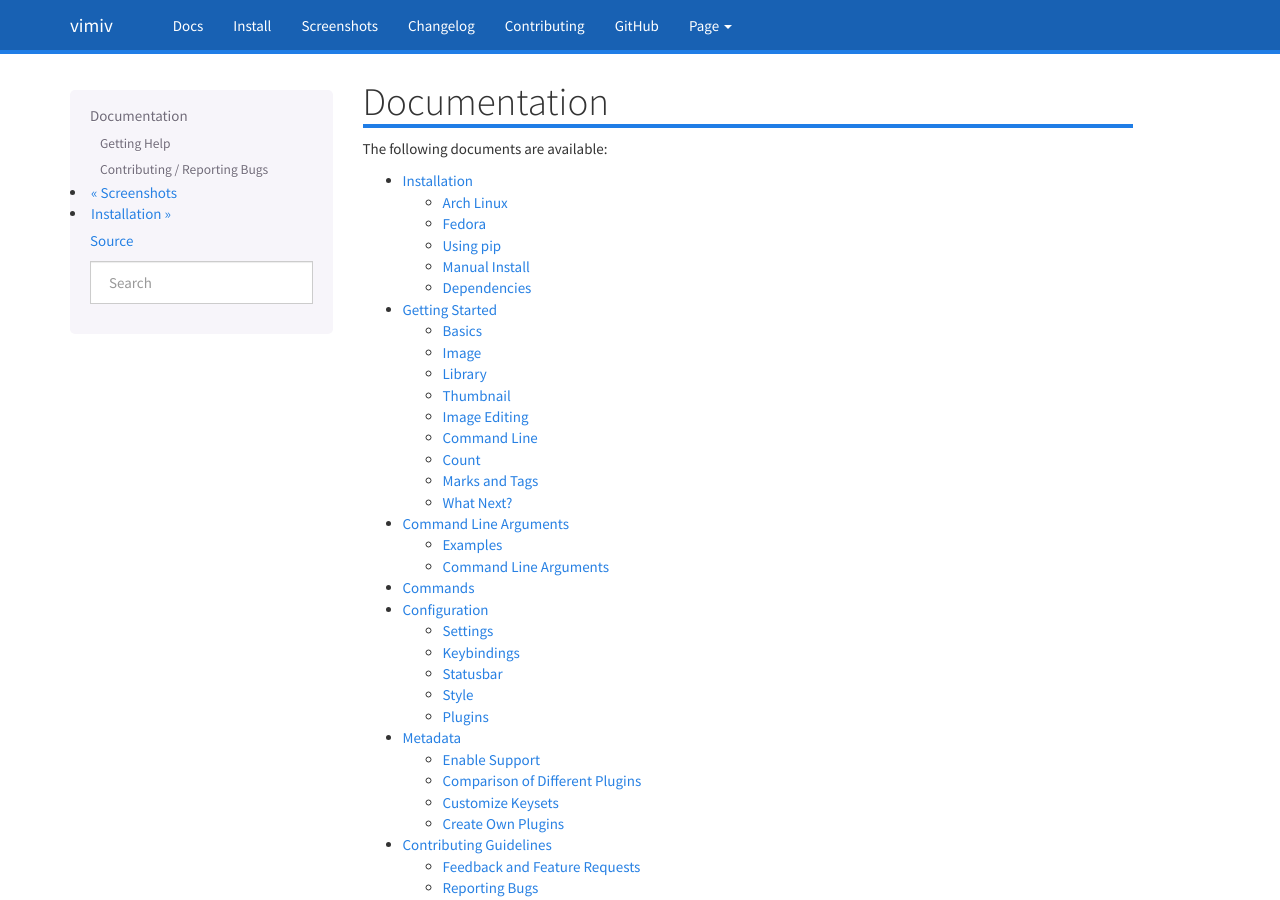
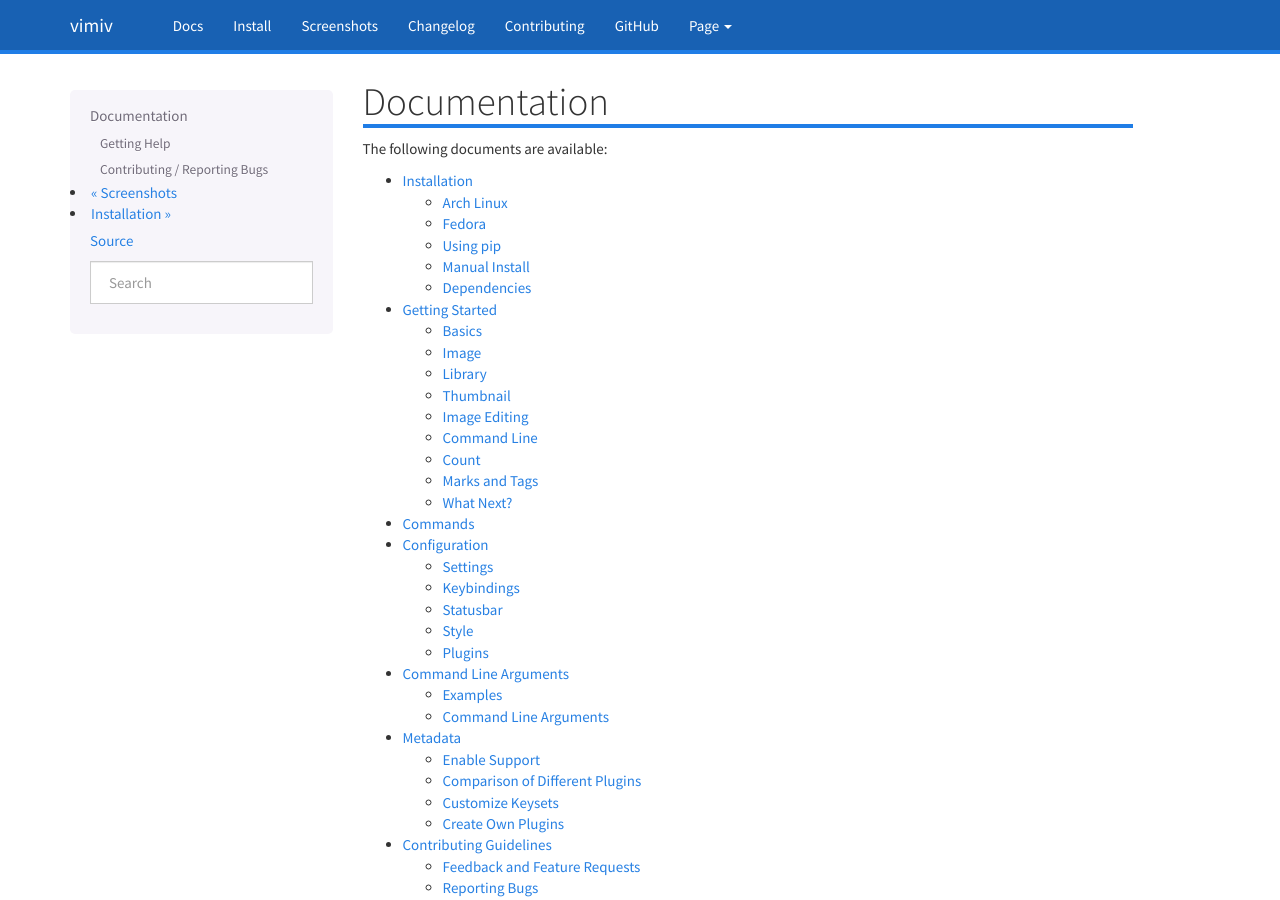
Before and after one commit to karlch/vimiv-qt, a Sphinx documentation site: the page built from docs/documentation/index.rst, in a window 1280 px wide and 900 px high. Built offline with Sphinx 7.4.7, drawn with Linux system fonts in a browser that asks for light colours.

Commit message:
Docs: move command line argument page further back
Personally, I find commands and configuration more important to use
vimiv on a daily-basis.

```diff
--- a/docs/documentation/index.rst
+++ b/docs/documentation/index.rst
@@ -8,9 +8,9 @@
 
    install
    getting_started
-   cl_options/index
    commands
    configuration/index
+   cl_options/index
    metadata
    contributing
    migrating
```
